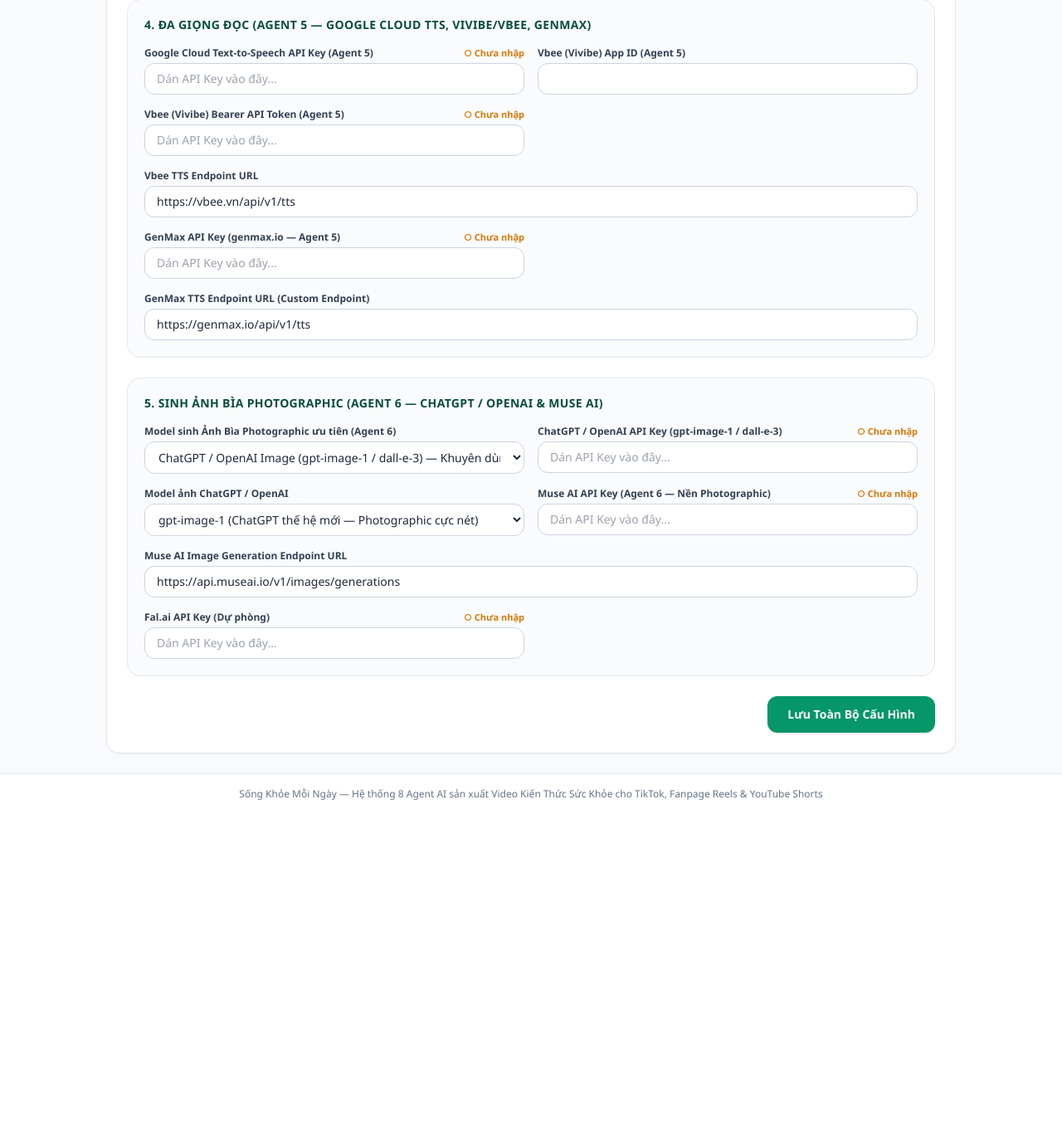
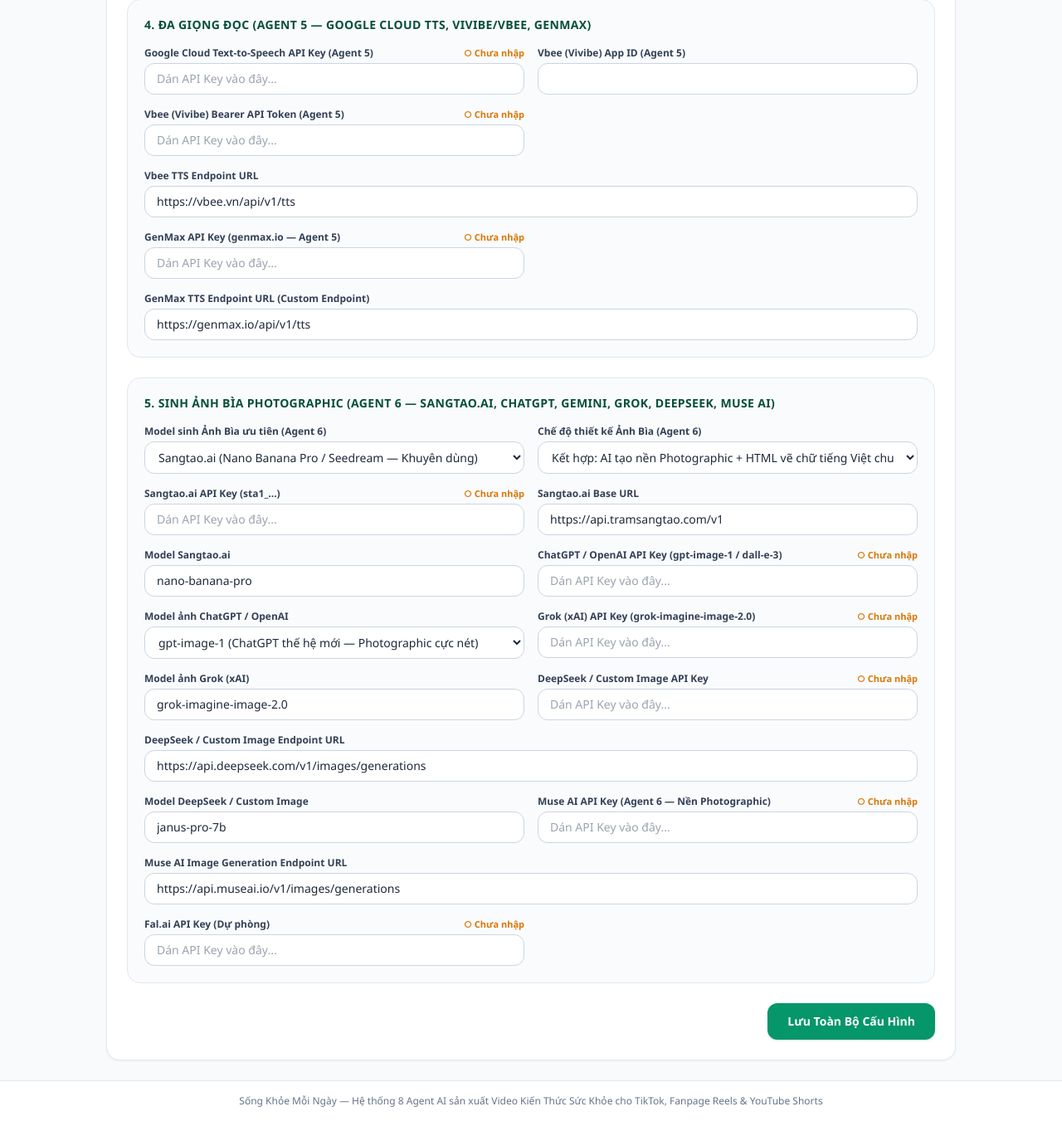
Before and after one commit to sontung098utc/gen-video, a Laravel app: page /settings in a window 1280 px wide. Shown: the part 1266-2617 px from the top of the page at 83% size. Before the commit the page ends 2230 px from the top, so only its background shows below. Run offline with Laravel 12, Linux system fonts and the light colour scheme; data that the repository does not hold is empty; some libraries are stand-ins or nearby versions.

Commit message:
feat: add Sangtao.ai, ChatGPT, Gemini Image, Grok xAI, DeepSeek/Custom, and Full-AI Poster mode for Agent 6 covers

```diff
--- a/app/Models/AppSetting.php
+++ b/app/Models/AppSetting.php
@@ -118,8 +118,32 @@ class AppSetting extends Model
             ],
             'thumbnail_provider' => [
                 'group' => 'thumbnail',
-                'label' => 'Model sinh Ảnh Bìa Photographic ưu tiên (Agent 6)',
-                'default' => 'openai',
+                'label' => 'Model sinh Ảnh Bìa ưu tiên (Agent 6)',
+                'default' => 'sangtao',
+                'is_secret' => false,
+            ],
+            'thumbnail_mode' => [
+                'group' => 'thumbnail',
+                'label' => 'Chế độ thiết kế Ảnh Bìa (Agent 6)',
+                'default' => 'hybrid',
+                'is_secret' => false,
+            ],
+            'sangtao_api_key' => [
+                'group' => 'thumbnail',
+                'label' => 'Sangtao.ai API Key (sta1_...)',
+                'default' => (string) env('SANGTAO_API_KEY', ''),
+                'is_secret' => true,
+            ],
+            'sangtao_endpoint' => [
+                'group' => 'thumbnail',
+                'label' => 'Sangtao.ai Base URL',
+                'default' => (string) env('SANGTAO_ENDPOINT', 'https://api.tramsangtao.com/v1'),
+                'is_secret' => false,
+            ],
+            'sangtao_model' => [
+                'group' => 'thumbnail',
+                'label' => 'Model Sangtao.ai',
+                'default' => 'nano-banana-pro',
                 'is_secret' => false,
             ],
             'openai_api_key' => [
@@ -132,6 +156,36 @@ class AppSetting extends Model
                 'group' => 'thumbnail',
                 'label' => 'Model ảnh ChatGPT / OpenAI',
                 'default' => 'gpt-image-1',
+                'is_secret' => false,
+            ],
+            'grok_api_key' => [
+                'group' => 'thumbnail',
+                'label' => 'Grok (xAI) API Key (grok-imagine-image-2.0)',
+                'default' => (string) env('XAI_API_KEY', ''),
+                'is_secret' => true,
+            ],
+            'grok_image_model' => [
+                'group' => 'thumbnail',
+                'label' => 'Model ảnh Grok (xAI)',
+                'default' => 'grok-imagine-image-2.0',
+                'is_secret' => false,
+            ],
+            'deepseek_image_api_key' => [
+                'group' => 'thumbnail',
+                'label' => 'DeepSeek / Custom Image API Key',
+                'default' => (string) env('DEEPSEEK_IMAGE_API_KEY', ''),
+                'is_secret' => true,
+            ],
+            'deepseek_image_endpoint' => [
+                'group' => 'thumbnail',
+                'label' => 'DeepSeek / Custom Image Endpoint URL',
+                'default' => (string) env('DEEPSEEK_IMAGE_ENDPOINT', 'https://api.deepseek.com/v1/images/generations'),
+                'is_secret' => false,
+            ],
+            'deepseek_image_model' => [
+                'group' => 'thumbnail',
+                'label' => 'Model DeepSeek / Custom Image',
+                'default' => 'janus-pro-7b',
                 'is_secret' => false,
             ],
             'muse_ai_api_key' => [
--- a/resources/views/health/settings.blade.php
+++ b/resources/views/health/settings.blade.php
@@ -101,7 +101,7 @@
                     'ai' => '2. Não Bộ AI (Agent 1, 2, 3, 8)',
                     'stock' => '3. Kho Video Stock Châu Á (Agent 4 — Pexels & Pixabay)',
                     'voice' => '4. Đa Giọng Đọc (Agent 5 — Google Cloud TTS, Vivibe/Vbee, GenMax)',
-                    'thumbnail' => '5. Sinh Ảnh Bìa Photographic (Agent 6 — ChatGPT / OpenAI & Muse AI)',
+                    'thumbnail' => '5. Sinh Ảnh Bìa Photographic (Agent 6 — Sangtao.ai, ChatGPT, Gemini, Grok, DeepSeek, Muse AI)',
                 ];
             @endphp
 
@@ -114,7 +114,7 @@
                         <div class="grid grid-cols-1 sm:grid-cols-2 gap-4">
                             @foreach ($defs as $key => $meta)
                                 @if ($meta['group'] === $groupKey)
-                                    <div class="{{ in_array($key, ['channel_tiktok_url', 'channel_fanpage_url', 'channel_youtube_url', 'vbee_endpoint', 'genmax_endpoint', 'muse_ai_endpoint'], true) ? 'sm:col-span-2' : '' }}">
+                                    <div class="{{ in_array($key, ['channel_tiktok_url', 'channel_fanpage_url', 'channel_youtube_url', 'vbee_endpoint', 'genmax_endpoint', 'muse_ai_endpoint', 'deepseek_image_endpoint'], true) ? 'sm:col-span-2' : '' }}">
                                         <label class="flex items-center justify-between text-xs font-bold text-slate-700 mb-1">
                                             <span>{{ $meta['label'] }}</span>
                                             @if ($meta['is_secret'])
@@ -126,10 +126,19 @@
 
                                         @if ($key === 'thumbnail_provider')
                                             <select name="thumbnail_provider" class="w-full rounded-xl border border-slate-300 px-3 py-2 text-sm bg-white">
-                                                <option value="openai" @selected(($values[$key] ?? 'openai') === 'openai')>ChatGPT / OpenAI Image (gpt-image-1 / dall-e-3) — Khuyên dùng</option>
+                                                <option value="sangtao" @selected(($values[$key] ?? 'sangtao') === 'sangtao')>Sangtao.ai (Nano Banana Pro / Seedream — Khuyên dùng)</option>
+                                                <option value="openai" @selected(($values[$key] ?? '') === 'openai')>ChatGPT / OpenAI Image (gpt-image-1 / dall-e-3)</option>
+                                                <option value="gemini_image" @selected(($values[$key] ?? '') === 'gemini_image')>Google Gemini Image (Dùng sẵn Gemini API Key)</option>
+                                                <option value="grok" @selected(($values[$key] ?? '') === 'grok')>Grok xAI (grok-imagine-image-2.0)</option>
+                                                <option value="deepseek" @selected(($values[$key] ?? '') === 'deepseek')>DeepSeek / Custom Image Endpoint</option>
                                                 <option value="muse_ai" @selected(($values[$key] ?? '') === 'muse_ai')>Muse AI (Photographic Image Generation)</option>
                                                 <option value="fal" @selected(($values[$key] ?? '') === 'fal')>Fal.ai Flux Schnell (Dự phòng)</option>
                                                 <option value="scene_frame" @selected(($values[$key] ?? '') === 'scene_frame')>Trích khung hình đẹp từ video (Miễn phí)</option>
+                                            </select>
+                                        @elseif ($key === 'thumbnail_mode')
+                                            <select name="thumbnail_mode" class="w-full rounded-xl border border-slate-300 px-3 py-2 text-sm bg-white">
+                                                <option value="hybrid" @selected(($values[$key] ?? 'hybrid') === 'hybrid')>Kết hợp: AI tạo nền Photographic + HTML vẽ chữ tiếng Việt chuẩn 100%</option>
+                                                <option value="full_ai_poster" @selected(($values[$key] ?? '') === 'full_ai_poster')>Full AI Poster: Giao AI tự vẽ toàn bộ ảnh bìa & chữ tiêu đề</option>
                                             </select>
                                         @elseif ($key === 'openai_image_model')
                                             <select name="openai_image_model" class="w-full rounded-xl border border-slate-300 px-3 py-2 text-sm bg-white">
```
Also changed, not shown: app/Services/HealthAgents/Agent6PhotographicThumbnailService.php (+224 -16 lines).
